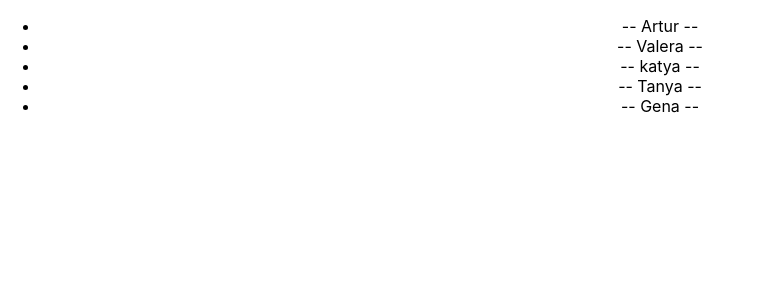
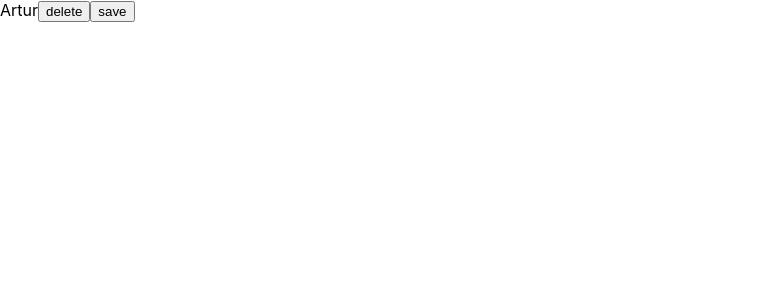
Before and after one commit to ArturLimaiko/Unit-test-JS, a React (Create React App) app: page / in a window 1280 px wide. Shown: the top 300 px of the page, without its empty margins (0-764 px from the left). Built offline with nearby package versions, Linux system fonts and the light colour scheme.

Commit message:
lesson 6 : complete 50%

```diff
--- a/src/05/05_02.ts
+++ b/src/05/05_02.ts
@@ -18,10 +18,9 @@ export const getStreetTitlesOfHouses =
     }
 
 
-    // Задача нашей функции - получает на входе массив с объектами и
+// Задача нашей функции - получает на входе массив с объектами и
 // вернуть массив строк
-export const createMessages =
-    (houses: Array<HouseType>) => {
+export const createMessages = (houses: Array<HouseType>) => {
     //и возвращаем строку
         return houses.map(house => `Hello guys from ${house.address.street.title}`)
     }
--- /dev/null
+++ b/src/05/06-callbacks.tsx
@@ -0,0 +1,32 @@
+import React from "react";
+
+// const callback = () => {
+//     alert('hey guys')
+// };
+//отдаем колбек callback функции setTimeout которая через секунду вызовет его
+// window.setTimeout(callback, 1000);
+
+
+//самый практичный случай это обраотка событий UI
+//создадим компоненту User
+export const User = () => {
+
+// создадим логику удаления User
+// эта функция не сработает пока мы ее не вызовем - вызывать ее будем в кнопке при клике
+// и после она станет функцией колбеком т.к ее вызовет кнопка
+const deleteUser = () => {
+    alert('User should be deleted')
+}
+
+const saveUser = () => {
+    alert('User have been saved')
+}
+
+    return (
+        <div>Artur
+            {/*когда будет клик вызови нашу функцию deleteUser*/}
+            <button onClick={deleteUser}>delete</button>
+            <button onClick={saveUser} >save</button>
+        </div>
+    )
+}
--- a/src/index.tsx
+++ b/src/index.tsx
@@ -1,12 +1,13 @@
 import React from 'react';
 import ReactDOM from 'react-dom/client';
 import './index.css';
-import App from './App';
+//import App from './App';
+import {User} from './05/06-callbacks';
 
 
 const root = ReactDOM.createRoot(
   document.getElementById('root') as HTMLElement
 );
 root.render(
-    <App />
+    <User />
 );
```
Also changed, not shown: public/index.html (+22 -6 lines).
